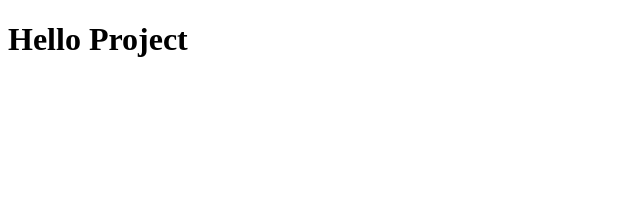
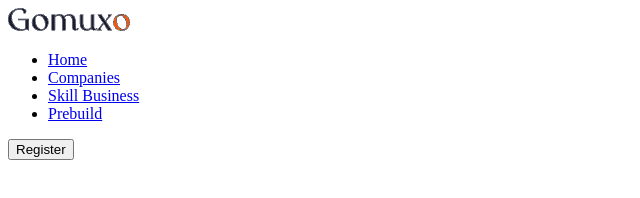
Before and after one commit to Mihail-2020/Gomuxo, a plain HTML site: page index.html in a window 1280 px wide. Shown: the whole page, without its empty margins (0-640 px from the left). Drawn offline with Linux system fonts and the light colour scheme.

Commit message:
save to project

```diff
--- a/index.html
+++ b/index.html
@@ -8,6 +8,29 @@
     <title>Gomuxo</title>
 </head>
 <body>
-    <h1>Hello Project</h1>
+    <header class="header">
+        <img src="/images/logo.png" alt="Logo Gomuxo" class="header__logo" loading="lazy">
+        <div class="header__block">
+            <nav class="header__menu">
+                <ul class="header__menu-list">
+                    <li class="header__menu-item">
+                        <a href="/" class="header__menu-link">Home</a>
+                    </li>
+                    <li class="header__menu-item">
+                        <a href="/" class="header__menu-link">Companies</a>
+                    </li>
+                    <li class="header__menu-item">
+                        <a href="/" class="header__menu-link">Skill Business</a>
+                    </li>
+                    <li class="header__menu-item">
+                        <a href="/" class="header__menu-link">Prebuild</a>
+                    </li>
+                </ul>
+            </nav>
+            <button class="header__button-register button">
+                Register
+            </button>
+        </div>
+    </header>
 </body>
 </html>
--- a/style.css
+++ b/style.css
@@ -0,0 +1,7 @@
+@font-face {
+    font-family: 'Argue DEMO';
+    src: url('./fonts/ArgueDEMO.woff2') format('woff2');
+    font-weight: 400;
+    font-style: normal;
+    font-display: swap;
+}
```
